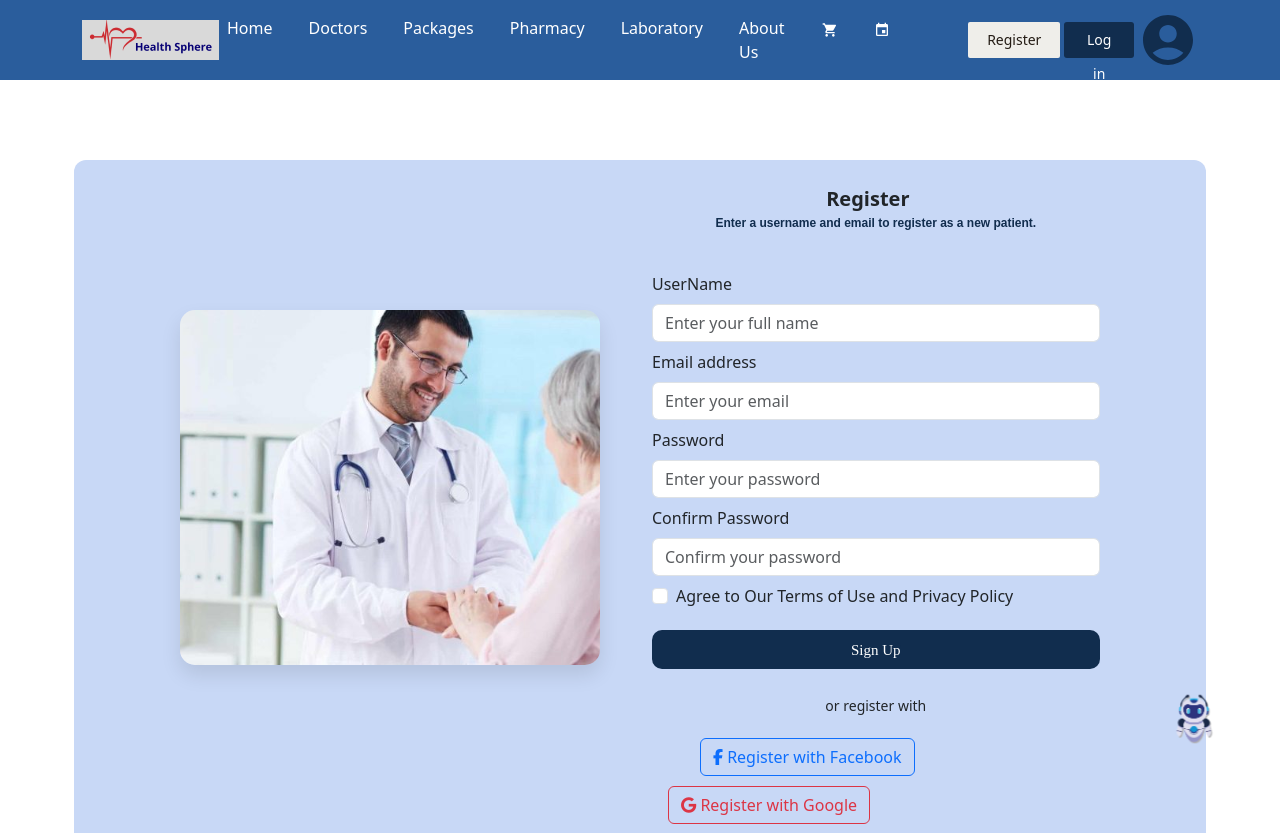
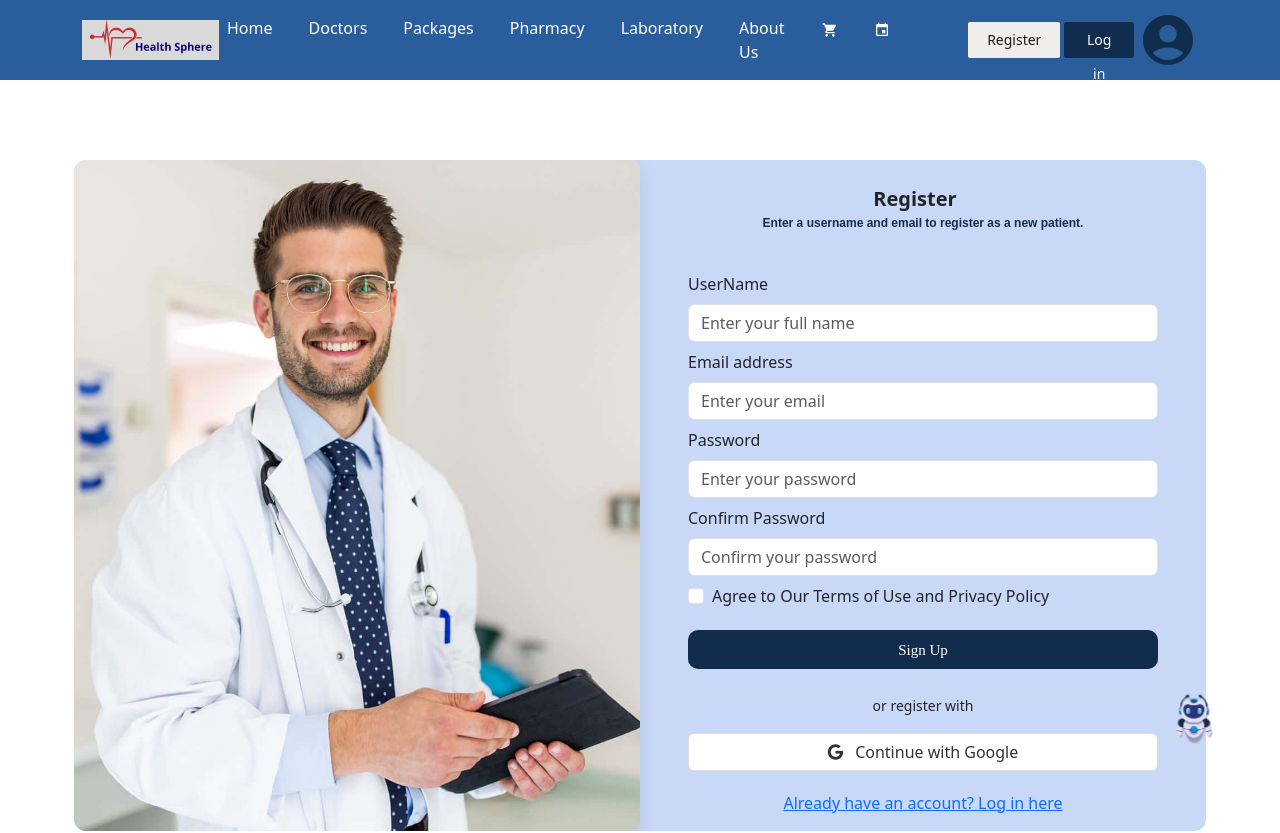
Before and after one commit to thathsarabandara/HealthSphereProject-, a React (Create React App) app in the folder client/: page /register in a window 1280 px wide. Shown: the top 833 px of the page. Built offline with nearby package versions, Linux system fonts and the light colour scheme; no server answers.

Commit message:
add the regsiter css errors'

```diff
--- a/client/src/pages/User/auth/Register.js
+++ b/client/src/pages/User/auth/Register.js
@@ -1,5 +1,5 @@
 import React, { useState ,useEffect } from 'react';
-import signup from '../../../assets/images/Rectangle 84.svg';
+import signup from '../../../assets/images/patient/register.jpg';
 import '../../../styles/temp.css';
 import { useNavigate } from 'react-router-dom';
 import axios from 'axios';
@@ -132,17 +132,17 @@ function Register() {
 
   return (
     <div className="container p-3 my-5 h-custom">
-      <div className="row mt-3 mb-3" style={{ background: '#C8D8F6', borderRadius: 12 }}>
-        <div className="col-md-1" />
-        <div className="col-md-5">
+      <div className="row mt-3 mb-3" style={{ background: '#C8D8F6', borderRadius: 12, overflow: 'hidden' }}>
+        <div className="col-md-6 p-0">
           <img
-            src={signup} className="img-fluid"
+            src={signup}
+            className="img-fluid"
             alt="Sample image"
-            style={{ marginTop: '150px' , borderRadius: '15px'}}
+            style={{ width: '100%', height: '100%', objectFit: 'cover' }}
           />
         </div>
 
-        <div className="col-md-5">
+        <div className="col-md-6 mx-auto px-5">
           <div className="d-flex flex-column align-items-center justify-content-center mb-4">
             <p className="lead fw-bold mb-0 me-3 mt-4">Register</p>
             <p
@@ -260,11 +260,8 @@ function Register() {
           <div className="text-center my-3">
             <small>or register with</small>
           </div>
-          <button className="btn btn-outline-primary btn-block social-btn ms-5">
-            <i className="fab fa-facebook-f"></i> Register with Facebook
-          </button>
-          <button className="btn btn-outline-danger btn-block social-btn ms-3">
-            <i className="fab fa-google"></i> Register with Google
+          <button className="btn btn-outline-secondary w-100" style={{ border: '1px solid #ddd', background: 'white', color: '#333' }}>
+            <i className="fab fa-google me-2"></i> Continue with Google
           </button>
 
           {/* Footer Links */}
@@ -274,7 +271,6 @@ function Register() {
             </p>
           </div>
         </div>
-        <div className="col-md-1" />
       </div>
     </div>
   );
```
Also changed, not shown: client/src/assets/images/patient/register.jpg (added).
